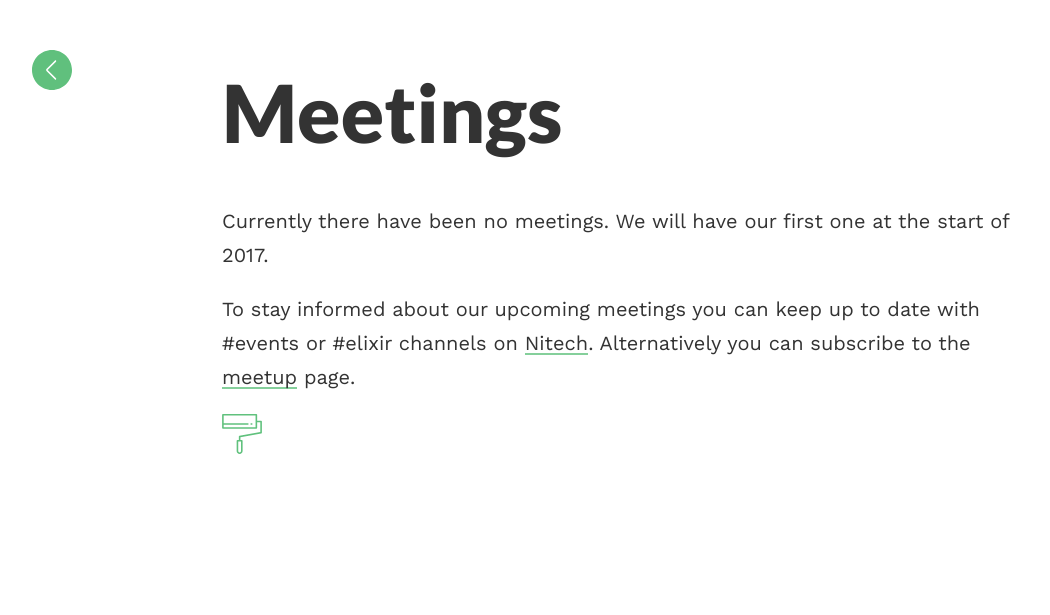
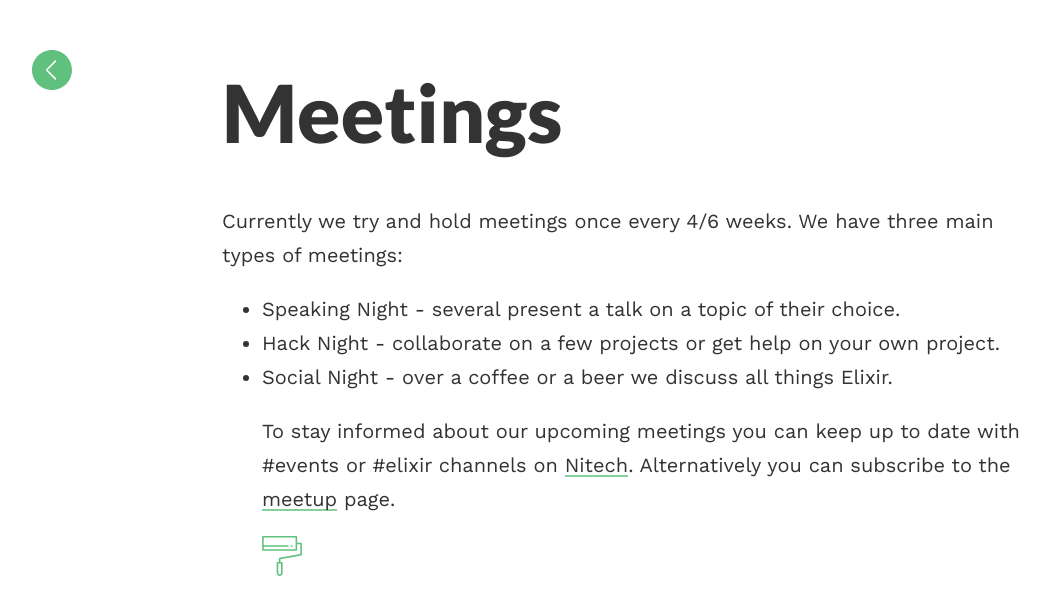
Before and after one commit to belfastelixir/belfastelixir.github.io, a Jekyll site: the page built from meetings.html, in a window 1280 px wide. Shown: the top 615 px of the page, without its empty margins (18-1068 px from the left). Built offline with Jekyll 4.4.1, drawn with Linux system fonts in a browser that asks for light colours.

Commit message:
Amended meeting page

```diff
--- a/meetings.html
+++ b/meetings.html
@@ -4,7 +4,13 @@ layout: post
 ---
 
 <p>
-Currently there have been no meetings. We will have our first one at the start of 2017.
+Currently we try and hold meetings once every 4/6 weeks. We have three main types
+of meetings:
+
+<ul>
+  <li>Speaking Night - several present a talk on a topic of their choice.</li>
+  <li>Hack Night - collaborate on a few projects or get help on your own project.</li>
+  <li>Social Night - over a coffee or a beer we discuss all things Elixir.</li>
 </p>
 
 <p>To stay informed about our upcoming meetings you can keep up to date with
```
